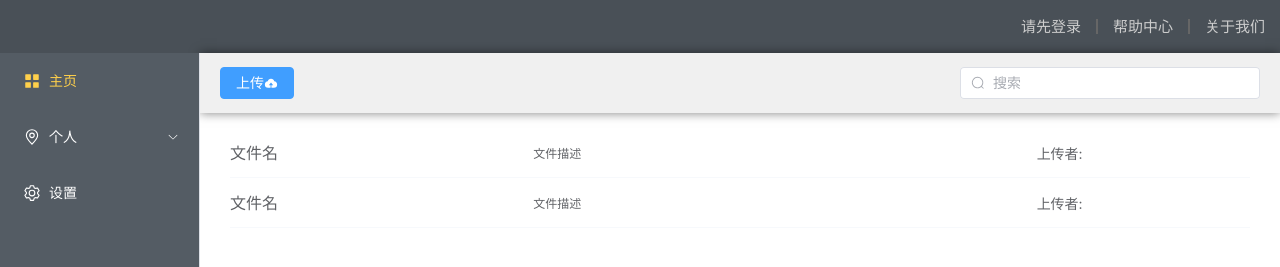
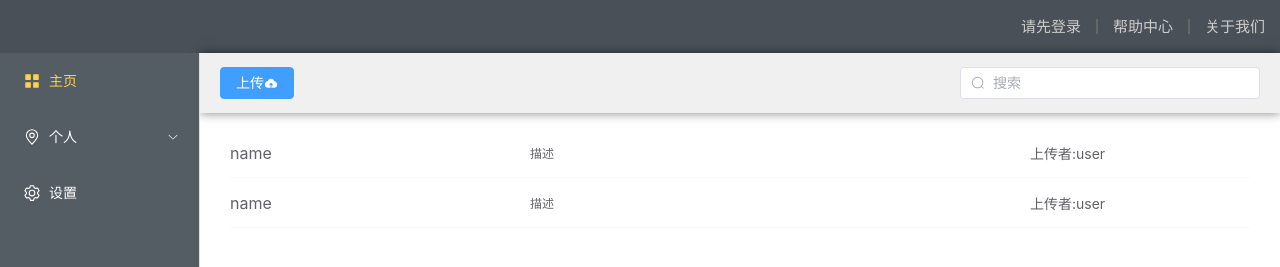
Before and after one commit to achelie/file-project, a Vue app: page / in a window 1280 px wide. Shown: the top 267 px of the page. Built offline with nearby package versions, Linux system fonts and the light colour scheme; no server answers.

Commit message:
修改了无线滚动

```diff
--- /dev/null
+++ b/src/apis/file.js
@@ -0,0 +1,11 @@
+import request from "@/utils/http"
+
+export function getFilesAPI({idx,type}){
+    return request({
+        url:'/filedisplay',
+        params:{
+            idx,
+            type
+        }
+    })
+}
--- a/src/stores/aside.js
+++ b/src/stores/file.js
@@ -1,8 +1,8 @@
 import { ref, computed } from 'vue'
 import { defineStore } from 'pinia'
-import { getFilesAPI } from "@/apis/aside"
+import { getFilesAPI } from "@/apis/file"
 
-export const useAsideStore = defineStore('aside', () => {
+export const useFileStore = defineStore('aside', () => {
     const fileData = ref([])
     const fileType = ref("public")
     const page = ref(1)
--- a/src/views/Layout/components/FileItem.vue
+++ b/src/views/Layout/components/FileItem.vue
@@ -1,13 +1,14 @@
 <script setup>
 import { Download, Star, Edit, Delete } from '@element-plus/icons-vue';
+defineProps(['file'])
 </script>
 
 <template>
     <div class="container">
         <div class="include">
-            <div class="filename"><el-text class="w-300px" size="large" truncated>文件名</el-text></div>
-            <div class="filedesc"><el-text class="w-500px" size="small" truncated>文件描述</el-text></div>
-            <div class="fileuser"><el-text class="w-150px" truncated>上传者:</el-text></div>
+            <div class="filename"><el-text class="w-300px" size="large" truncated>{{file.filename}}</el-text></div>
+            <div class="filedesc"><el-text class="w-500px" size="small" truncated>{{file.describle}}</el-text></div>
+            <div class="fileuser"><el-text class="w-150px" truncated>上传者:{{ file.upname }}</el-text></div>
             <el-row>
                 <el-button :icon="Download" circle />
                 <el-button :icon="Star" circle />
@@ -27,6 +28,10 @@ import { Download, Star, Edit, Delete } from '@element-plus/icons-vue';
     width: 500px;
 }
 
+.w-150px{
+    width: 150px;
+}
+
 .container {
     .include {
         display: flex;
@@ -35,6 +40,9 @@ import { Download, Star, Edit, Delete } from '@element-plus/icons-vue';
         margin: 0 20px;
         border-bottom: 1px solid #f7f9fc;
         height: 40px;
+        .el-row{
+            height: 40px;
+        }
     }
 
     &:hover {
--- a/src/views/Layout/components/LayoutAside.vue
+++ b/src/views/Layout/components/LayoutAside.vue
@@ -1,28 +1,17 @@
 <script setup>
-import { useAsideStore } from "@/stores/aside"
+import { useFileStore } from "@/stores/file.js"
 // 导入图标
 import {
-    Document,
     Menu as IconMenu,
     Location,
     Setting,
 } from '@element-plus/icons-vue'
-import { onMounted, ref } from "vue";
-
-// 控制左侧
-// const handleOpen = (key: string, keyPath: string[]) => {
-//     console.log(key, keyPath)
-// }
-// const handleClose = (key: string, keyPath: string[]) => {
-//     console.log(key, keyPath)
-// }
-
 
 // 改变获取类型
-const asideStore = useAsideStore()
+const fileStore = useFileStore()
 const getFiles =async(type)=>{
-    asideStore.changeFile(type)
-    await asideStore.getFilesState()
+    fileStore.changeFile(type)
+    await fileStore.getFilesState()
 }
 
 
@@ -30,7 +19,7 @@ const getFiles =async(type)=>{
 <template>
     <el-col :span="12">
         <el-menu active-text-color="#ffd04b" background-color="#545c64" class="el-menu-vertical-demo" default-active="1"
-            text-color="#fff" @open="handleOpen" @close="handleClose" :style="{ width: '200px', height: 'calc(100vh - 60px)' }">
+            text-color="#fff" :style="{ width: '200px', height: 'calc(100vh - 60px)' }">
             <el-menu-item index="1" @click="getFiles('public')">
                 <el-icon><icon-menu /></el-icon>
                 <span>主页</span>
--- a/src/views/Layout/components/LayoutMain.vue
+++ b/src/views/Layout/components/LayoutMain.vue
@@ -1,35 +1,33 @@
 <script setup>
 import { onMounted, ref, watch } from 'vue'
-import { useAsideStore } from '@/stores/aside';
+import { useFileStore } from '@/stores/file';
 import FileItem from './FileItem.vue';
 
 // 无限滚动获取数据
-const asideStore = useAsideStore()
+const fileStore = useFileStore()
 const disabled = ref(false)
-const fileList = ref([{id:1,name:'name'},{id:1,name:'name'}])
+const fileList = ref([{id:1,filename:'name',describle:'描述',upname:"user"},{id:1,filename:'name',describle:'描述',upname:"user"}])
 const load = async () => {
-    // asideStore.loadFile()
-    // await asideStore.getFilesState()
-    if (asideStore.fileData.length === 0) {
+    fileStore.loadFile()
+    await fileStore.getFilesState()
+    if (fileStore.fileData.length === 0) {
         disabled.value = true
-    } else {
-        fileList.value = [fileList.value, ...asideStore.fileData.value]
     }
 }
 
 // 第一次获取数据
 const getfileData = async () => {
-    await asideStore.getFilesState()
-    fileList.value = asideStore.fileData
+    await fileStore.getFilesState()
+    fileList.value = fileStore.fileData
 }
 onMounted(() => {
     getfileData()
 })
-
+// 监控file的数据变化
 watch(
-    () => asideStore.fileData,
+    () => fileStore.fileData,
     (newValue, oldValue) => {
-        fileList.value = asideStore.fileData
+        fileList.value = [fileList.value, ...fileStore.fileData]
     },
     { deep: true } // 开启深度监听
 );
@@ -40,7 +38,7 @@ watch(
 
 <template>
     <ul v-infinite-scroll="load" class="infinite-list" style="overflow: auto" :infinite-scroll-disabled="disabled">
-        <FileItem v-for="i in fileList" :key="i.id" class="infinite-list-item">{{ i }}</FileItem>
+        <FileItem v-for="i in fileList" :key="i.id" class="infinite-list-item" :file="i"></FileItem>
     </ul>
 </template>
 
```
